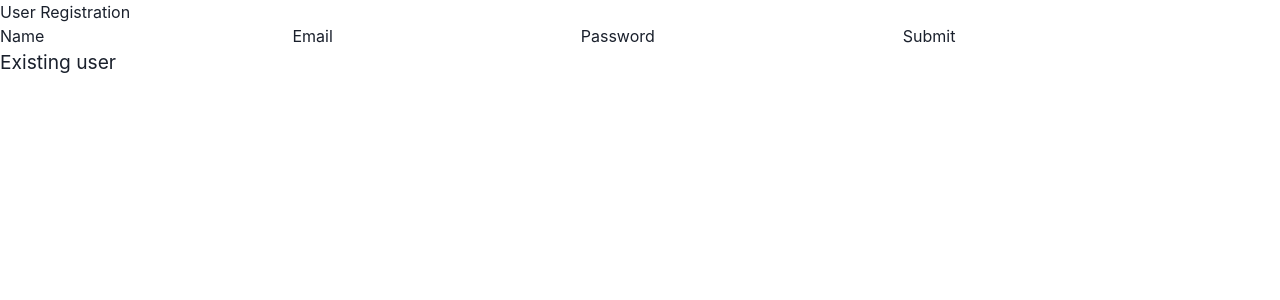
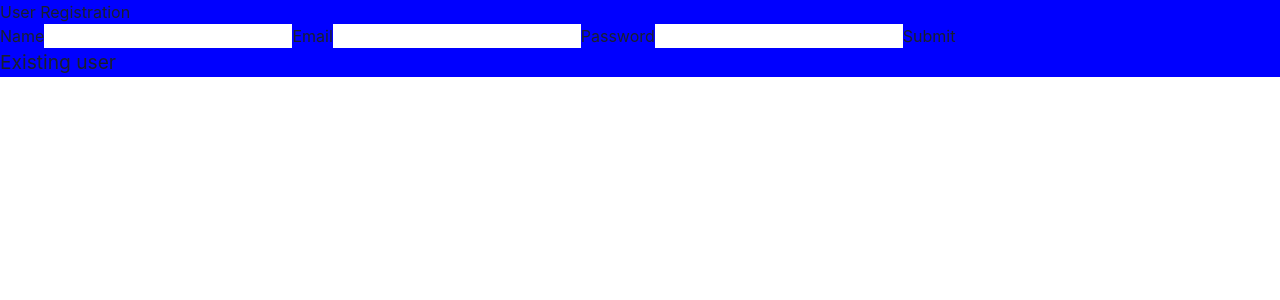
Before and after one commit to Praneeth-yadav/TheCoffeeShop, a React (Create React App) app: page /newUser in a window 1280 px wide. Shown: the top 300 px of the page. Built offline with nearby package versions, Linux system fonts and the light colour scheme.

Commit message:
new user module css added

```diff
--- a/src/components/Newuser.js
+++ b/src/components/Newuser.js
@@ -1,6 +1,7 @@
 import React from "react";
 import { useState } from "react";
 import { useNavigate } from "react-router-dom";
+import newuserStyle from "./Newuser.module.css";
 
 export function Newuser() {
   // States for registration
@@ -71,7 +72,7 @@ export function Newuser() {
   };
 
   return (
-    <div className="form">
+    <div className={newuserStyle.form}>
       <div>
         <h1>User Registration</h1>
       </div>
--- a/src/components/Newuser.module.css
+++ b/src/components/Newuser.module.css
@@ -0,0 +1,3 @@
+.form {
+  background-color: blue;
+}
```
